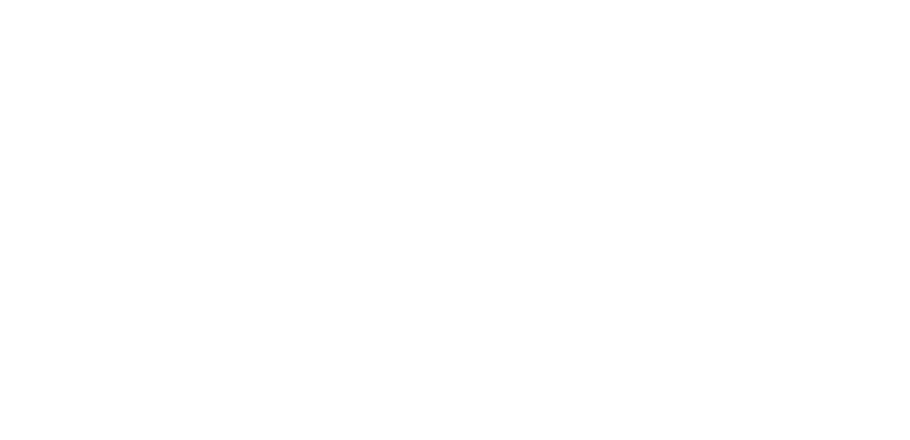
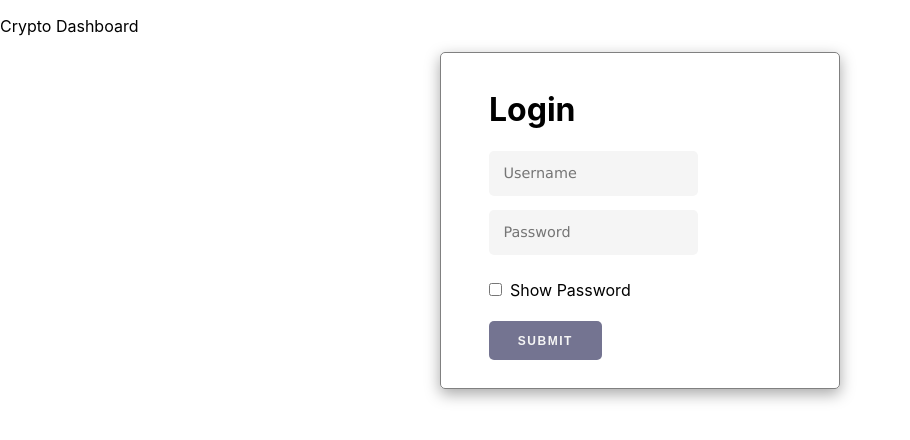
Before and after one commit to davidbriseo/Crypto-Dashboard, a React (Create React App) app: page /login in a window 1280 px wide. Before the commit this address had no page. Shown: the top 440 px of the page, without its empty margins (0-910 px from the left). Built offline with nearby package versions, Linux system fonts and the light colour scheme.

Commit message:
Added protected Routes and reorganized the files, adding /Dashboard

```diff
--- a/index.js
+++ b/index.js
@@ -59,9 +59,10 @@ app.get("/news", basicAuth, (req, res) => {
     }
 
     axios.request(options).then(function (response) {
-    res.json(response.data)
+        console.log(response)
+        res.json(response.data)
     }).catch(function (error) {
-    console.error(error)
+        console.error(error)
     });
 })
 
--- a/src/App.js
+++ b/src/App.js
@@ -1,15 +1,56 @@
-import NewsFeed from "./components/NewsFeed"
-import CurrencyConverter from "./components/CurrencyConverter"
+
+import Dashboard from './Dashboard'
+import LoginPage from './LoginPage'
+import PrivateRoutes from './utils/PrivateRoutes'
+import { BrowserRouter, Routes, Route } from "react-router-dom"
+import React from 'react'
+
 
 function App() {
+
+  function handleData(name, value, type, checked){
+    setFormData(prevFormData => {
+      return {
+        ...prevFormData,
+        [name]: type === "checkbox"? checked : value
+      }
+    })
+  }
+
+  const [formData, setFormData] = React.useState({
+    userName:"",
+    password: "",
+    showPassword: false
+  })
+
+  const [isAuth, setIsAuth] = React.useState(false)
+
+
+  const [isSubmitted, setIsSubmitted] = React.useState(false)
+
+  console.log(`isAuth: ${isAuth}`)
+
   return (
-    <div className="app">
-      <h1>Crypto Dashboard</h1>
-      <div className="app-wrapper">
-      <CurrencyConverter />
-      <NewsFeed />
-      </div>
-    </div>
+    <BrowserRouter>
+      <Routes>
+        <Route element={<PrivateRoutes
+            formData={formData}
+            isSubmitted={isSubmitted}
+            isAuth={isAuth}
+        />}>
+          <Route path="/" element={<Dashboard />}/>
+        </Route>
+        <Route
+          path="/login"
+          element={<LoginPage
+            formData = {formData}
+            handleData={handleData}
+            setIsSubmitted={setIsSubmitted}
+            setIsAuth={setIsAuth}
+          />}
+        />
+      </Routes>
+    </BrowserRouter>
   )
 }
 
--- /dev/null
+++ b/src/Dashboard.js
@@ -0,0 +1,16 @@
+import NewsFeed from "./components/NewsFeed"
+import CurrencyConverter from "./components/CurrencyConverter"
+
+function Dashboard() {
+  return (
+    <div className="app">
+      <h1>Crypto Dashboard</h1>
+      <div className="app-wrapper">
+        <CurrencyConverter />
+        <NewsFeed />
+      </div>
+    </div>
+  )
+}
+
+export default Dashboard
--- a/src/LoginPage.js
+++ b/src/LoginPage.js
@@ -2,7 +2,7 @@ import React from "react"
 import { useNavigate } from "react-router-dom"
 import axios from "axios"
 
-function LoginPage() {
+function LoginPage({handleData, formData, setIsSubmitted, setIsAuth}) {
 
     // const API_URL =  "http://localhost:8000"
     const API_URL = "http://ec2-18-116-63-216.us-east-2.compute.amazonaws.com:8000"
@@ -10,27 +10,20 @@ function LoginPage() {
 
     const navigate = useNavigate()
 
-    const [formData, setFormData] = React.useState({
-        userName:"",
-        password: "",
-        showPassword: false
-    })
-
     const [showError, setShowError] = React.useState(false)
 
     const showMessage = {
         display: showError? "block" : "none"
     }
 
+
     function handleChange(event) {
         const {name, value, type, checked} = event.target
-        setFormData(prevFormData => {
-            return {
-                ...prevFormData,
-                [name]: type === "checkbox"? checked : value
-            }
-        })
+        return handleData(name, value, type, checked)
     }
+
+    const changeAuth = () => setIsAuth(true)
+
 
     const fetchData = (user, pass) => {
         const options = {
@@ -43,10 +36,10 @@ function LoginPage() {
         }
 
         axios.request(options).then(function (response) {
-            console.log(response)
             if (response.status === 200) {
                 setShowError(false)
-                navigate("/home")
+                navigate("/")
+                changeAuth()
             } else {
                 alert('Invalid credentials')
             }
@@ -63,6 +56,10 @@ function LoginPage() {
         console.log(formData)
         setShowError(false)
         fetchData(formData.userName, formData.password)
+    }
+
+    function handleClick(){
+        return (setIsSubmitted(true))
     }
 
     return (
@@ -102,7 +99,7 @@ function LoginPage() {
                             />
                         <label htmlFor="showText">Show Password</label>
 
-                        <button className="submit-button">Submit</button>
+                        <button className="submit-button" onClick={handleClick}>Submit</button>
                     </form>
                 </div>
             </div>
--- a/src/components/CurrencyConverter.js
+++ b/src/components/CurrencyConverter.js
@@ -29,7 +29,11 @@ function CurrencyConverter() {
         const options = {
             method: 'GET',
             url: `http://${process.env.REACT_APP_HOST}:${process.env.REACT_APP_PORT}/convert`,
-            params: {from_currency: chosenPrimaryCurrency, function: 'CURRENCY_EXCHANGE_RATE', to_currency: chosenSecondaryCurrency}
+            params: {from_currency: chosenPrimaryCurrency, function: 'CURRENCY_EXCHANGE_RATE', to_currency: chosenSecondaryCurrency},
+            auth: {
+                username: `${process.env.REACT_APP_AUTH_USER1}`,
+                password: `${process.env.REACT_APP_AUTH_PASS1}`
+            }
         }
 
         axios.request(options).then(function (response) {
--- a/src/components/NewsFeed.js
+++ b/src/components/NewsFeed.js
@@ -10,7 +10,11 @@ function NewsFeed() {
 
     const options = {
       method: 'GET',
-      url: `http://${process.env.REACT_APP_HOST}:${process.env.REACT_APP_PORT}/news`
+      url: `http://${process.env.REACT_APP_HOST}:${process.env.REACT_APP_PORT}/news`,
+      auth: {
+        username: `${process.env.REACT_APP_AUTH_USER1}`,
+        password: `${process.env.REACT_APP_AUTH_PASS1}`
+      }
     }
 
     axios.request(options).then(function (response) {
--- a/src/index.js
+++ b/src/index.js
@@ -1,20 +1,12 @@
 import React from 'react'
 import ReactDOM from 'react-dom/client'
 import App from './App'
-import LoginPage from './LoginPage'
-import { BrowserRouter, Routes, Route } from "react-router-dom"
 import './index.css'
-
 
 
 const root = ReactDOM.createRoot(document.getElementById('root'));
 root.render(
   <React.StrictMode>
-    <BrowserRouter>
-      <Routes>
-        <Route exact path="/home" element={<App />}/>
-        <Route path="/" element={<LoginPage />}/>
-      </Routes>
-    </BrowserRouter>
+    <App/>
   </React.StrictMode>
 );
--- /dev/null
+++ b/src/utils/PrivateRoutes.js
@@ -0,0 +1,12 @@
+// import axios from "axios";s
+import React from "react";
+import { Outlet, Navigate } from "react-router-dom";
+
+const PrivateRoutes = ({isAuth}) =>{
+
+    return(
+        isAuth? <Outlet /> : <Navigate to="/login"/>
+    )
+}
+
+export default PrivateRoutes
```
